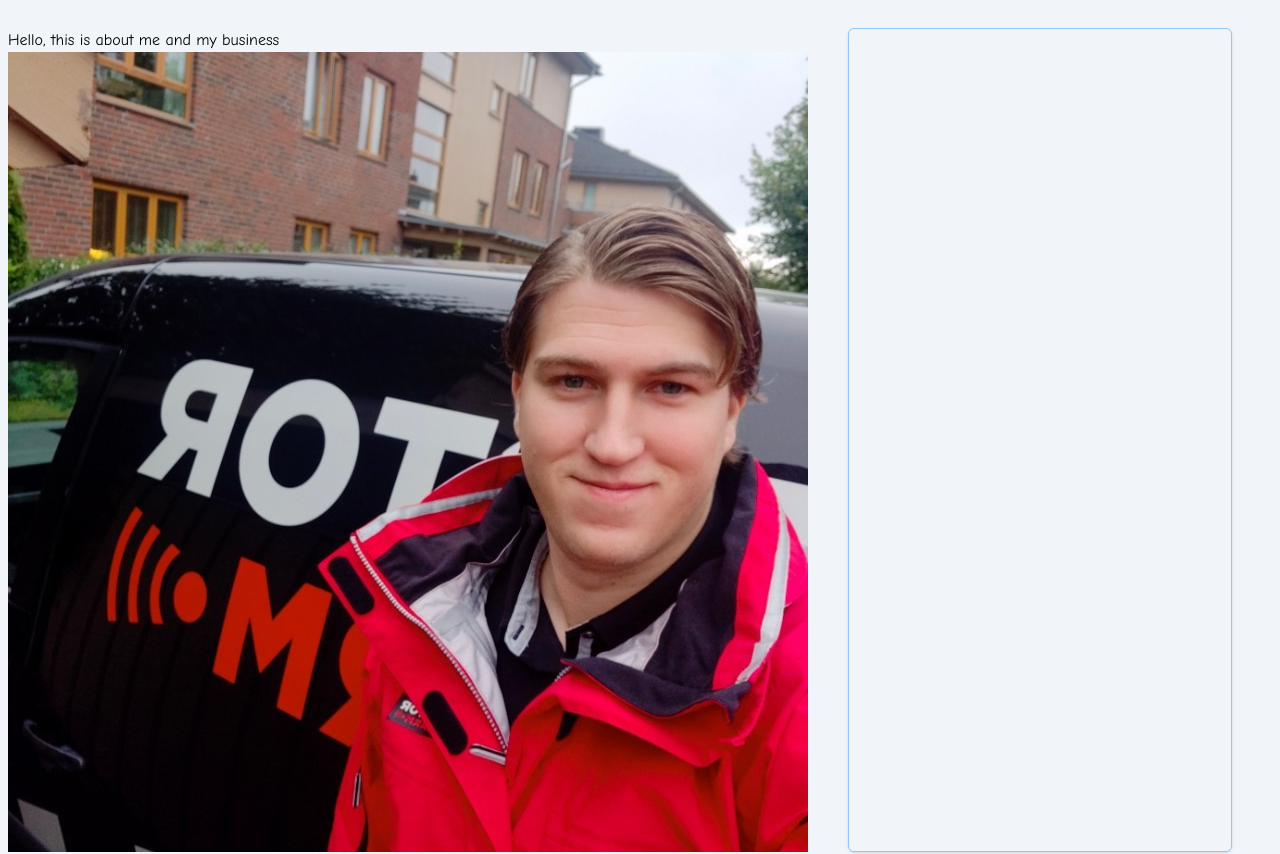
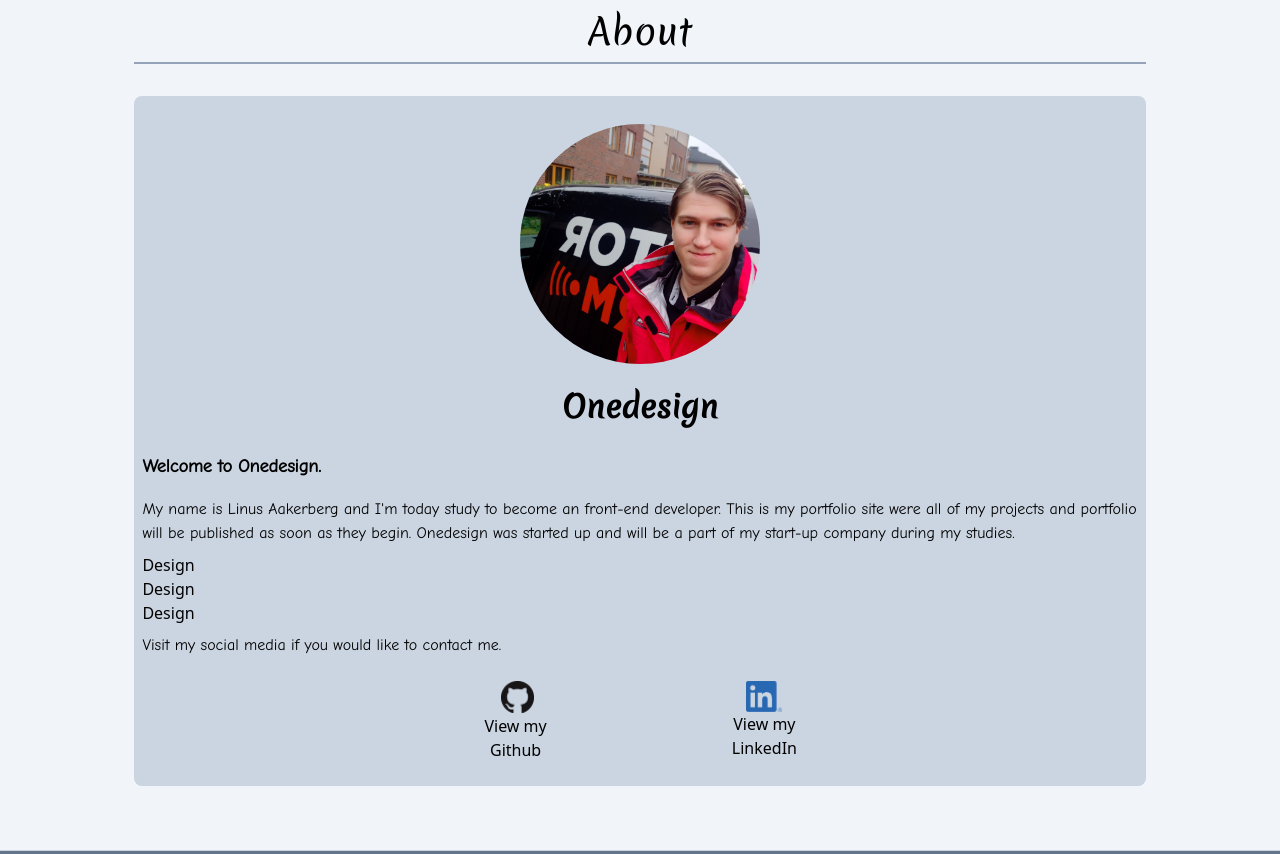
Before and after one commit to LAakerberg/Portfolio-2, a React (Vite) app: page /about in a window 1280 px wide. Shown: the part 280-1134 px from the top of the page. Built offline with nearby package versions, Linux system fonts and the light colour scheme.

Commit message:
Added about page

```diff
--- a/src/pages/About/index.jsx
+++ b/src/pages/About/index.jsx
@@ -1,14 +1,66 @@
 import profileImg from '../../assets/img/portfolio/Onedesign-linus.jpg';
+import githubImg from '../../assets/icons/GitHub-Mark-32px.png';
+import linkedInImg from '../../assets/icons/LI-In-Bug.png';
 
 export function About() {
   return (
     <>
-      <div className="flex pt-6">
-        <div>
-          <p>Hello, this is about me and my business</p>
-          <img src={profileImg} alt="name" />
+      <div>
+        <div className="m-auto text-center border-b-2 border-slate-400 w-4/5 lg:max-w-6xl pb-1">
+          <h2 className="">About</h2>
         </div>
-        <div className="border border-blue-300 shadow rounded-md p-4 max-w-sm w-full mx-auto"></div>
+      </div>
+      <div className="flex flex-col bg-slate-300 w-4/5 lg:max-w-6xl m-auto p-2 rounded-lg my-8 ma">
+        <div className="m-auto mt-5">
+          <img src={profileImg} className="w-60 object-contain rounded-full" />
+        </div>
+        <div className="m-auto text-center">
+          <div className="mt-5">
+            <h3 className="font-bold">Onedesign</h3>
+          </div>
+          <div className="mt-4 text-left">
+            <p className="text-lg font-bold py-2">Welcome to Onedesign.</p>
+            <p className="py-2">
+              My name is Linus Aakerberg and I'm today study to become an
+              front-end developer. This is my portfolio site were all of my
+              projects and portfolio will be published as soon as they begin.
+              Onedesign was started up and will be a part of my start-up company
+              during my studies.
+            </p>
+            <ul>
+              <li>Design</li>
+              <li>Design</li>
+              <li>Design</li>
+            </ul>
+            <p className="py-2">
+              Visit my social media if you would like to contact me.
+            </p>
+          </div>
+        </div>
+        <div className="flex flex-col md:flex-row justify-around w-1/2 m-auto">
+          <div className="m-2 p-2 text-center w-28 hover:bg-slate-400/50 hover:font-bold transition-all rounded-xl hover:text-white">
+            <a
+              href="https://github.com/LAakerberg"
+              className=""
+              target="_blank"
+              rel="noreferrer"
+            >
+              <img src={githubImg} className="github m-auto" />
+              View my Github
+            </a>
+          </div>
+          <div className="m-2 p-2 text-center w-28 hover:bg-slate-400/50 hover:font-bold transition-all rounded-xl hover:text-white">
+            <a
+              href="https://www.linkedin.com/in/linus-%C3%A5kerberg-4126891b1/"
+              className=""
+              target="_blank"
+              rel="noreferrer"
+            >
+              <img src={linkedInImg} className="in m-auto" />
+              View my LinkedIn
+            </a>
+          </div>
+        </div>
       </div>
     </>
   );
```
